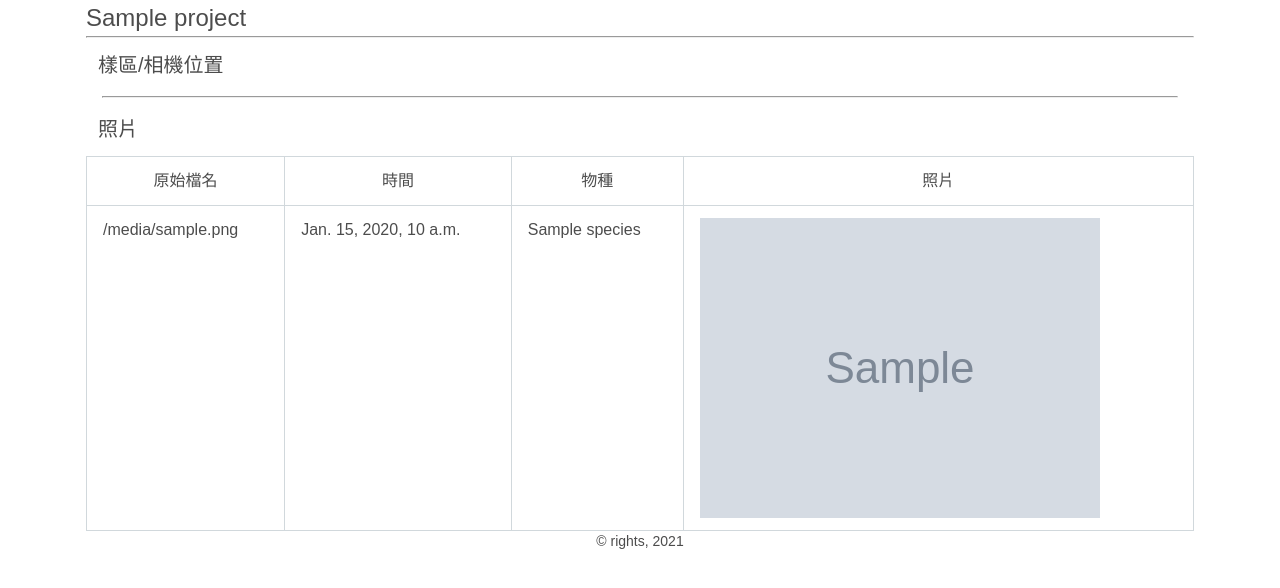
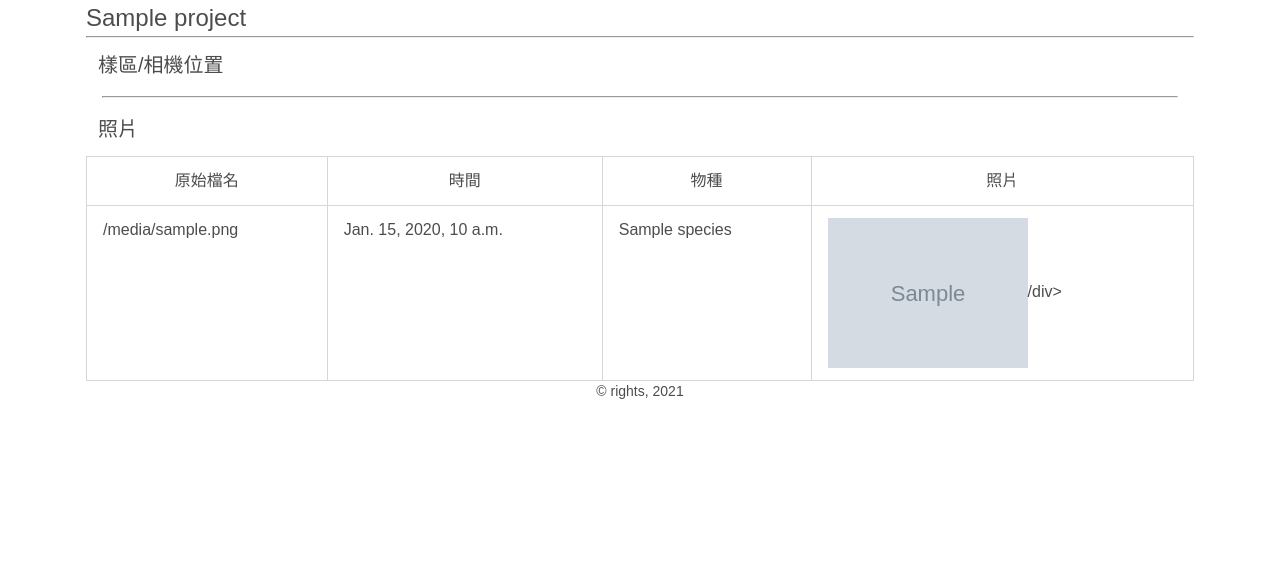
Before and after one commit to jinyinglee/camera-trap-server-1, a Django app: template templates/project_detail.html in a window 1280 px wide. Shown: the part 84-672 px from the top of the page. Run offline with Django 3.2, Linux system fonts and the light colour scheme; the template is opened without the code that fills it: most values are stand-ins (such as "Sample title", 1, 10 or a date in 2020); grey boxes marked "Sample" are stand-in pictures; data that the repository does not hold is empty.

Commit message:
project detail image

```diff
--- a/templates/project_detail.html
+++ b/templates/project_detail.html
@@ -37,7 +37,7 @@
   </thead>
   <tbody>
     {% for i in image_list %}
-    <tr><td>{{ i.filename }}</td><td>{{ i.datetime }}</td><td>{{ i.annotation.species }}</td><td><img src="{{ i.full_file_url }}"></td></tr>
+    <tr><td>{{ i.filename }}</td><td>{{ i.datetime }}</td><td>{{ i.annotation.species }}</td><td><div class="card is-bg-light"><img src="{{ i.full_file_url }}" width="200">/div></td></tr>
     {% endfor %}
   </tbody>
 </table>
```
Also changed, not shown: 1 other file.
